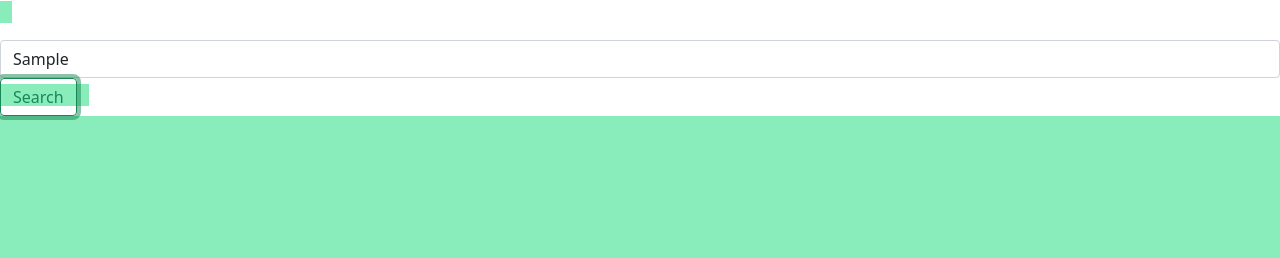
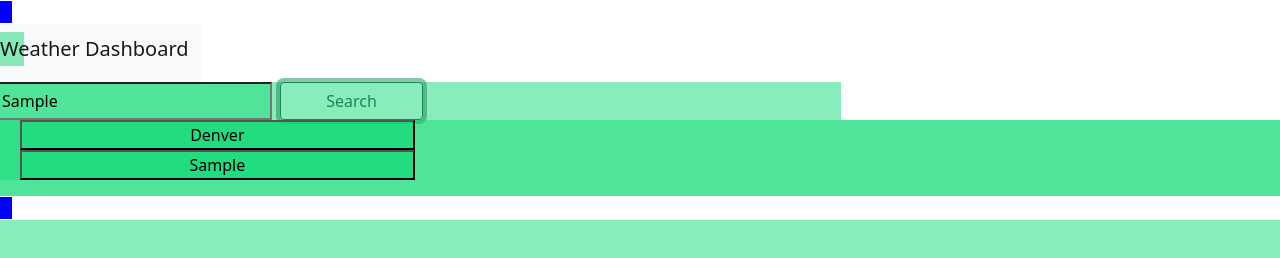
Before and after one commit to Tevvels/DU_bootcamp_homework_6_Weather_Dashboard, a plain HTML site: page index.html in a window 1280 px wide. Both pictures are taken after typing "Sample" into the empty fields and a click on the button "Search". Drawn offline with nearby package versions, Linux system fonts and the light colour scheme; no server answers.

Commit message:
adding some function

```diff
--- a/assets/css/style.css
+++ b/assets/css/style.css
@@ -1,5 +1,15 @@
 * {
-  margin: 0;
-  padding: 0;
   background: rgba(020, 220, 120, 0.5);
 }
+
+.container {
+  height: 80vh;
+  width: 80vw;
+  background: blue;
+}
+.searchHistory {
+  height: 40px;
+  width: 120px;
+  text-align: center;
+  border: 1px solid white;
+}
--- a/assets/js/script.js
+++ b/assets/js/script.js
@@ -7,30 +7,116 @@ var makeLi = $("<li>");
 var makeInput = $("<input>");
 var makeButton = $("<button>");
 var makeSection = $("<section>");
-
+var makeArticle = $("<article>");
+var makeAside = $("<aside>");
 var searchButton = makeButton;
+var searchHistory = [];
 
 
-makeContainer.addClass("container-fluid")
-makeInput.addClass("form-control me-2")
+if(searchHistory.indexOf() == -1 ) {
+
+    searchHistory.push("Denver");
+
+} else {
+   searchHistory.push(JSON.parse(localStorage.getItem("city")));
+}
+
+$("document").ready(function(){
+
+
+makeContainer.addClass("container")
+
+makeInput.addClass(" me-2 col-4")
 makeInput.attr("placeholder","Search");
+makeInput.attr("id","searchInput");
 makeInput.attr("type","search");
 makeInput.attr("aria-label","Search");
 
+makeAside.addClass("row")
+makeArticle.addClass("col-12")
+makeSection.addClass("col-8 row")
 
-searchButton.addClass("btn btn-outline-success")
+makeHeader.addClass("navbar navbar-expand-lg navbar-light bg-light col-2 row");
+makeH1.addClass("navbar-brand col-2");
+makeH1.text("Weather Dashboard");
+
+
+searchButton.addClass("btn btn-outline-success col-2")
 searchButton.attr("type","submit");
 searchButton.text("Search");
 
+makeLi.addClass("col-12 searchHistory")
+
+makeUl.addClass("row col-4")
+
+
+
+$(makeHeader).append(makeH1);
+$(makeContainer).append(makeHeader);
+
+
+
+$(makeContainer).append(makeSection);
+$(makeSection).append(makeInput);
+$(makeSection).append(searchButton);
+$(makeContainer).append(makeAside);
+$(makeAside).append(makeArticle);
+$(makeArticle).append(makeUl);
+$(makeUl).append(makeLi);
 
 $("body").append(makeContainer);
-$(makeContainer).append(makeHeader);
-$(makeHeader).append(makeH1);
-$(makeContainer).append(makeUl);
-$(makeUl).append(makeLi);
-$(makeUl).append(makeLi);
-$(makeUl).append(makeLi);
-$(makeUl).append(makeLi);
-$(makeContainer).append(makeSection);
-$(makeContainer).append(makeInput);
-$(makeContainer).append(searchButton);
+
+
+
+var i = 0;
+
+
+function render(){
+
+
+    for(i = 0; i < searchHistory.length;i++){
+
+        var newButton = $('<button>')
+
+        newButton.text(searchHistory[i]);
+        newButton.on("click",searching);
+
+        $(makeUl).append(newButton);
+
+
+
+    }
+}
+
+function searching(event){
+    event.preventDefault();
+
+    $(makeUl).empty()
+    var searchResults = $("#searchInput").val()
+    searchHistory.push(searchResults);
+    localStorage.setItem("city" , JSON.stringify(searchHistory));
+
+    var urlKey = "3ca7bb017648384c3b897e93f5370638";
+
+    var queryURL = "https://api.openweathermap.org/data/2.5/weather?q="+ searchResults +"&appid=" + urlKey;
+   $.ajax({
+       url: queryURL,
+       method: "GET"
+   }).then(function(response){
+       console.log(response);
+       console.log(response.main.humidity);
+
+   });
+
+
+    render();
+}
+
+
+$(searchButton).on("click",searching);
+
+render();
+
+})
+
+console.log(searchHistory)
```
